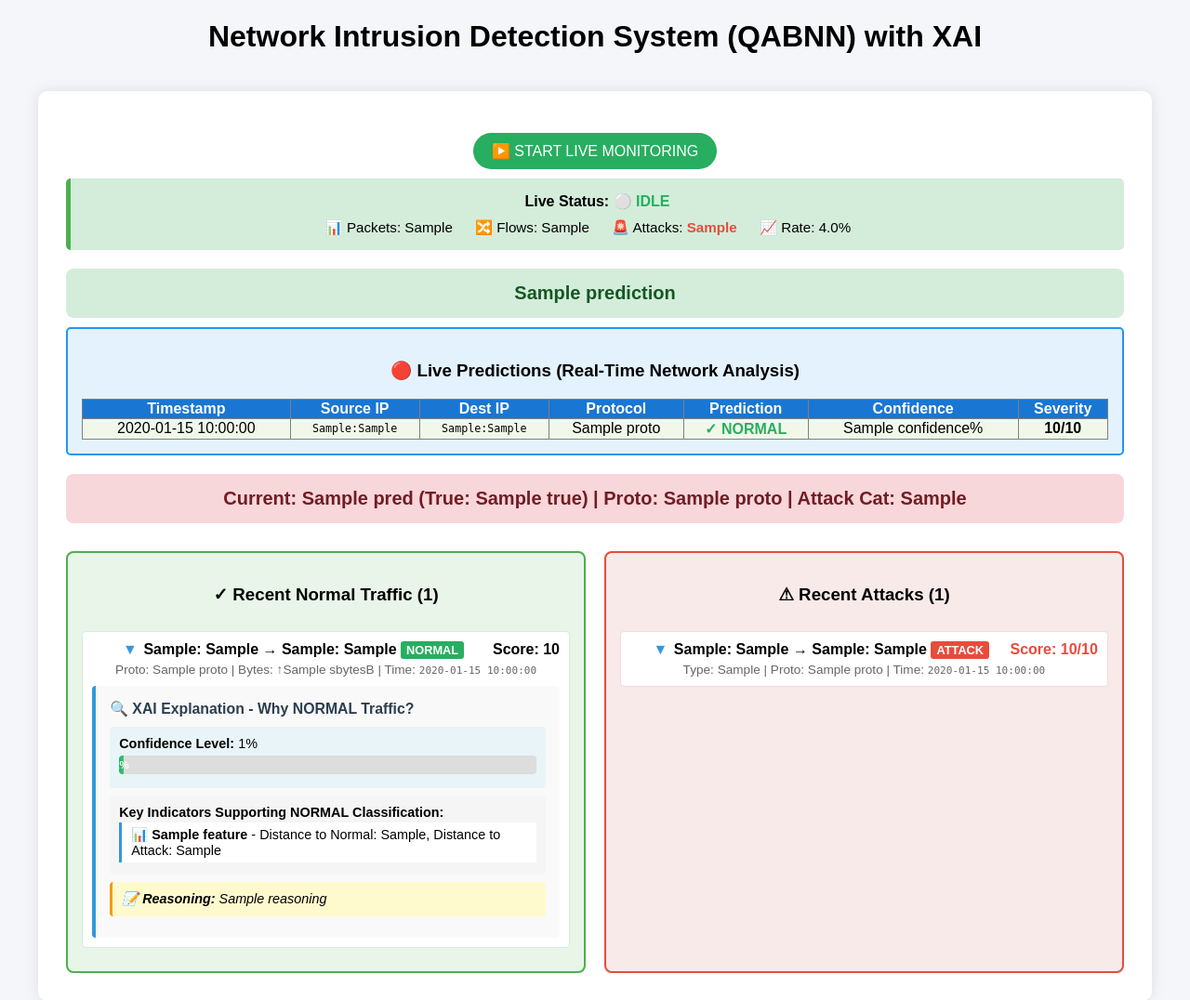
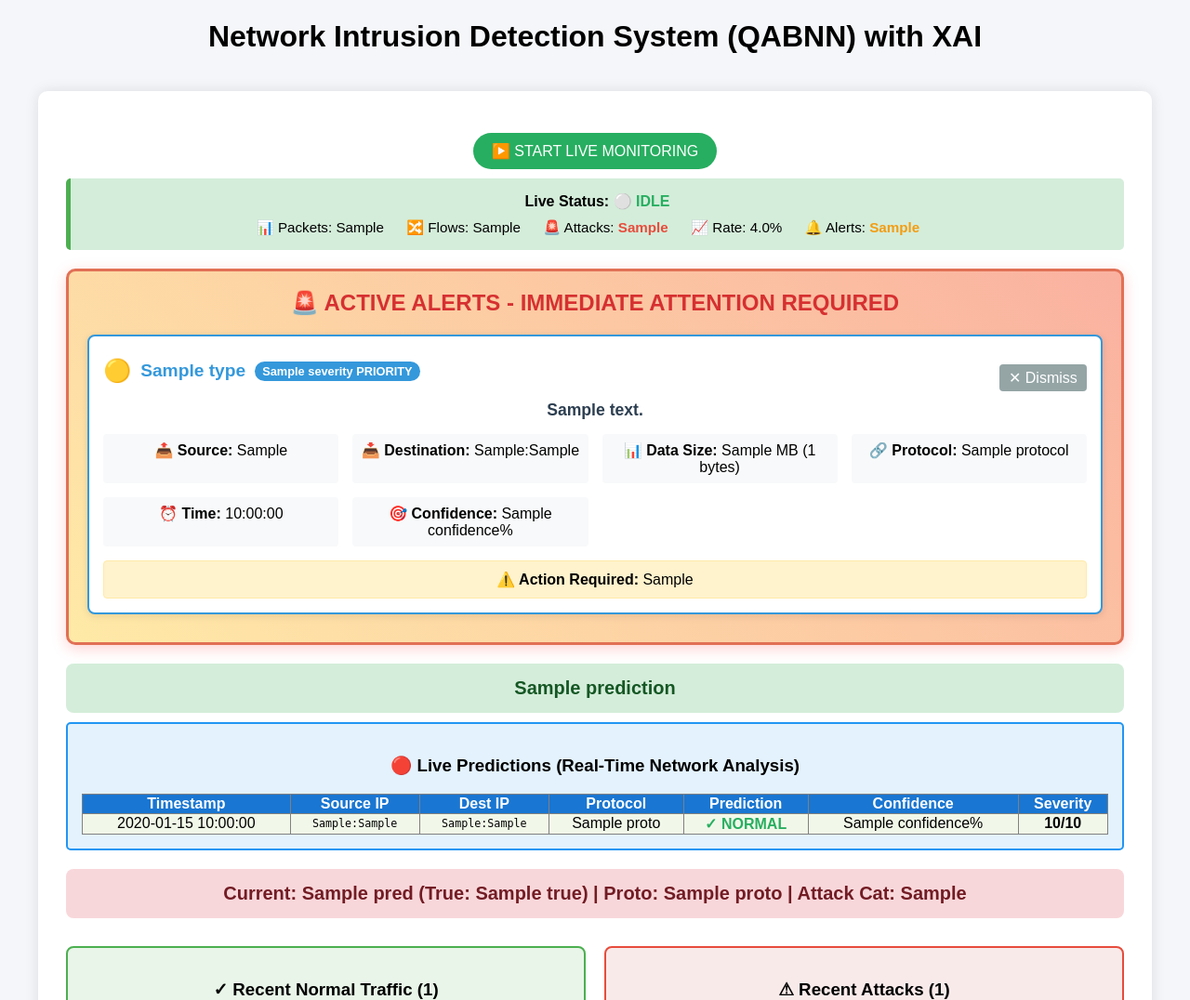
Before and after one commit to Geethaikannan/Batch7-FP, a Flask app: template NIDS-QABNN/templates/index.html in a window 1280 px wide. Shown: the top 1076 px of the page at 93% size. Run offline with Flask 2, Linux system fonts and the light colour scheme; the template is opened without the code that fills it: most values are stand-ins (such as "Sample title", 1, 10 or a date in 2020).

Commit message:
Add comprehensive alert system for data upload detection
Implemented real-time alert system to detect large data transfers:
- Data Upload Alert: Detects transfers >50KB (Medium severity)
- Large Data Transfer Alert: Detects transfers >100KB (High severity)
- Alert dashboard: Prominent alerts section with severity indicators
- Alert management: Dismiss alerts, track active/dismissed status
- API endpoints: /api/alerts for alert data, dismiss functionality
- Statistics integration: Active alerts count in dashboard stats

Features:
- Real-time detection of file uploads and data sharing
- Color-coded severity levels (High/Medium)
- Detailed alert information (source, destination, data size)
- Actionable alerts for monitoring personnel
- Persistent alert history with dismissal capability
- Visual prominence with gradient backgrounds and icons

Alert triggers on:
- File uploads to cloud services
- Large data transfers to external IPs
- Potential data exfiltration attempts
- Bulk data sharing activities

```diff
--- a/NIDS-QABNN/app.py
+++ b/NIDS-QABNN/app.py
@@ -55,6 +55,7 @@ def index():
     live_data = nids_system.live_predictions[-20:] if nids_system.live_predictions else []
     recent_normals = nids_system.get_recent_normal(100)
     recent_attacks = nids_system.get_recent_attacks(100)
+    active_alerts = nids_system.get_active_alerts(20)
 
     session['recent_normals'] = recent_normals
     session['recent_attacks'] = recent_attacks
@@ -68,7 +69,8 @@ def index():
         realtime_nids=nids_system.is_capturing,
         nids_stats=nids_system.get_statistics(),
         recent_normals=recent_normals,
-        recent_attacks=recent_attacks
+        recent_attacks=recent_attacks,
+        active_alerts=active_alerts
     )
 
 @app.route('/live-data')
@@ -107,5 +109,17 @@ def api_live_predictions():
     serialized = [nids_system._serialize_record(p) for p in predictions]
     return jsonify({'data': serialized})
 
+@app.route('/api/alerts')
+def api_alerts():
+    """Get active alerts"""
+    limit = request.args.get('limit', 20, type=int)
+    return jsonify({'data': nids_system.get_active_alerts(limit)})
+
+@app.route('/api/alerts/<alert_id>/dismiss', methods=['POST'])
+def dismiss_alert(alert_id):
+    """Dismiss an alert"""
+    nids_system.dismiss_alert(alert_id)
+    return jsonify({'status': 'success', 'message': 'Alert dismissed'})
+
 if __name__ == "__main__":
     app.run(debug=True)
--- a/NIDS-QABNN/templates/index.html
+++ b/NIDS-QABNN/templates/index.html
@@ -206,9 +206,63 @@
             <span style="margin-right: 20px;">🔀 Flows: {{ nids_stats.flows_analyzed }}</span>
             <span style="margin-right: 20px;">🚨 Attacks: <strong style="color: #e74c3c;">{{ nids_stats.attacks_detected }}</strong></span>
             <span style="margin-right: 20px;">📈 Rate: {{ "%.1f"|format(nids_stats.detection_rate) }}%</span>
+            <span style="margin-right: 20px;">🔔 Alerts: <strong style="color: #f39c12;">{{ nids_stats.active_alerts }}</strong></span>
         </div>
         {% endif %}
     </div>
+
+    <!-- ALERTS SECTION -->
+    {% if active_alerts %}
+    <div style="background: linear-gradient(45deg, #ffeaa7, #fab1a0); padding: 20px; margin: 20px 0; border-radius: 10px; border: 3px solid #e17055; box-shadow: 0 4px 15px rgba(255, 107, 107, 0.3);">
+        <h2 style="color: #d63031; margin-top: 0; text-align: center;">🚨 ACTIVE ALERTS - IMMEDIATE ATTENTION REQUIRED</h2>
+
+        {% for alert in active_alerts %}
+        <div style="background: white; border: 2px solid {% if alert.severity == 'High' %}#e74c3c{% elif alert.severity == 'Medium' %}#f39c12{% else %}#3498db{% endif %};
+                    border-radius: 8px; padding: 15px; margin: 10px 0; box-shadow: 0 2px 8px rgba(0,0,0,0.1);">
+            <div style="display: flex; justify-content: space-between; align-items: center; margin-bottom: 10px;">
+                <div style="display: flex; align-items: center; gap: 10px;">
+                    <span style="font-size: 1.5em;">{% if alert.severity == 'High' %}🔴{% elif alert.severity == 'Medium' %}🟠{% else %}🟡{% endif %}</span>
+                    <strong style="font-size: 1.2em; color: {% if alert.severity == 'High' %}#e74c3c{% elif alert.severity == 'Medium' %}#f39c12{% else %}#3498db{% endif %};">{{ alert.type }}</strong>
+                    <span style="background: {% if alert.severity == 'High' %}#e74c3c{% elif alert.severity == 'Medium' %}#f39c12{% else %}#3498db{% endif %};
+                                 color: white; padding: 3px 8px; border-radius: 12px; font-size: 0.8em; font-weight: bold;">
+                        {{ alert.severity }} PRIORITY
+                    </span>
+                </div>
+                <button onclick="dismissAlert('{{ alert.id }}')" style="background: #95a5a6; color: white; border: none; padding: 5px 10px; border-radius: 4px; cursor: pointer;">✕ Dismiss</button>
+            </div>
+
+            <div style="font-size: 1.1em; margin: 10px 0; color: #2c3e50;">
+                <strong>{{ alert.description }}</strong>
+            </div>
+
+            <div style="display: grid; grid-template-columns: repeat(auto-fit, minmax(200px, 1fr)); gap: 15px; margin-top: 15px;">
+                <div style="background: #f8f9fa; padding: 8px; border-radius: 4px;">
+                    <strong>📤 Source:</strong> {{ alert.src_ip }}
+                </div>
+                <div style="background: #f8f9fa; padding: 8px; border-radius: 4px;">
+                    <strong>📥 Destination:</strong> {{ alert.dst_ip }}:{{ alert.dst_port }}
+                </div>
+                <div style="background: #f8f9fa; padding: 8px; border-radius: 4px;">
+                    <strong>📊 Data Size:</strong> {{ alert.data_size_mb }} MB ({{ alert.data_size }} bytes)
+                </div>
+                <div style="background: #f8f9fa; padding: 8px; border-radius: 4px;">
+                    <strong>🔗 Protocol:</strong> {{ alert.protocol }}
+                </div>
+                <div style="background: #f8f9fa; padding: 8px; border-radius: 4px;">
+                    <strong>⏰ Time:</strong> {{ alert.timestamp[11:19] if alert.timestamp else 'Unknown' }}
+                </div>
+                <div style="background: #f8f9fa; padding: 8px; border-radius: 4px;">
+                    <strong>🎯 Confidence:</strong> {{ alert.confidence }}%
+                </div>
+            </div>
+
+            <div style="background: #fff3cd; border: 1px solid #ffeaa7; border-radius: 4px; padding: 10px; margin-top: 15px;">
+                <strong>⚠️ Action Required:</strong> {{ alert.action_required }}
+            </div>
+        </div>
+        {% endfor %}
+    </div>
+    {% endif %}
 
 
 
@@ -371,6 +425,30 @@
             }
         }
 
+        function dismissAlert(alertId) {
+            if (confirm('Are you sure you want to dismiss this alert?')) {
+                fetch(`/api/alerts/${alertId}/dismiss`, {
+                    method: 'POST',
+                    headers: {
+                        'Content-Type': 'application/json',
+                    }
+                })
+                .then(response => response.json())
+                .then(data => {
+                    if (data.status === 'success') {
+                        // Reload the page to update alerts
+                        location.reload();
+                    } else {
+                        alert('Failed to dismiss alert');
+                    }
+                })
+                .catch(error => {
+                    console.error('Error dismissing alert:', error);
+                    alert('Error dismissing alert');
+                });
+            }
+        }
+
         if ({{ realtime_nids | default(false) }}) {
             const eventSource = new EventSource('/live-data');
             eventSource.onmessage = function(event) {
```
Also changed, not shown: NIDS-QABNN/src/realtime_nids_complete.py (+80 -0 lines).
